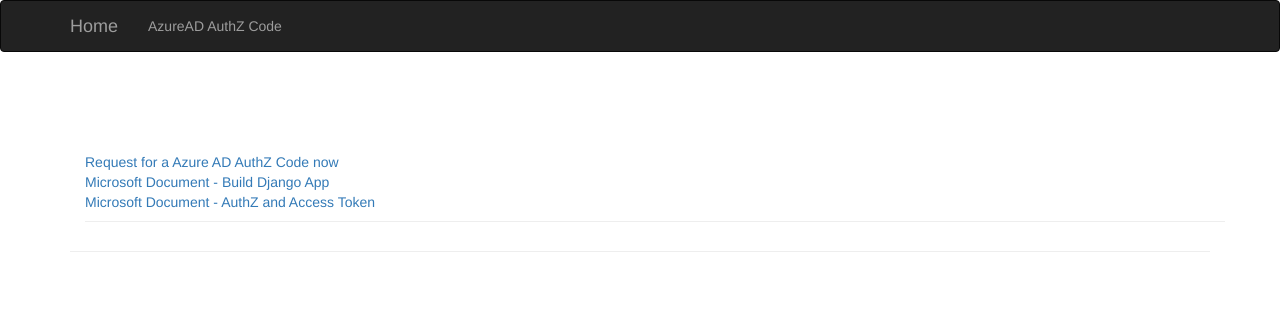
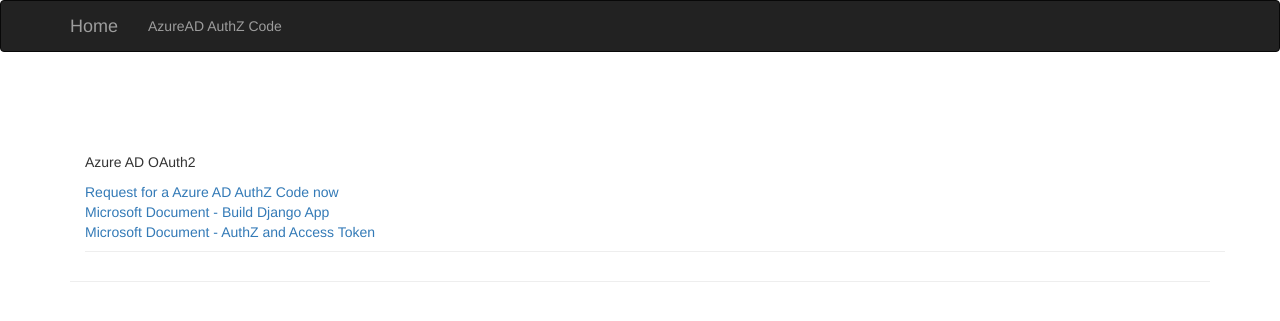
Before and after one commit to kehuo/EXO, a Flask app: page / in a window 1280 px wide. Shown: the top 321 px of the page. Run offline with Flask 2, Linux system fonts and the light colour scheme; parts of the project's set-up code (start-up, migrations or seed data) failed here and were passed over; some libraries are stand-ins or nearby versions.

Commit message:
update index.html

```diff
--- a/templates/index.html
+++ b/templates/index.html
@@ -6,17 +6,23 @@
 {%block page_content%}
 <div class="container">
     <div class="page-header">
+        <div>
+            <p>Azure AD OAuth2</p>
             <a href="/generate_authZ_code_req">
                 Request for a Azure AD AuthZ Code now
             </a>
             <br/>
+
             <a href="https://docs.microsoft.com/en-us/outlook/rest/python-tutorial#using-the-mail-api">
                 Microsoft Document - Build Django App
             </a>
             <br/>
+
             <a href="https://docs.microsoft.com/en-us/graph/auth-v2-user">
                 Microsoft Document - AuthZ and Access Token
             </a>
         </div>
+
+    </div>
 </div>
 {%endblock%}
```
Lines whose indentation alone changed are shown as unchanged.
